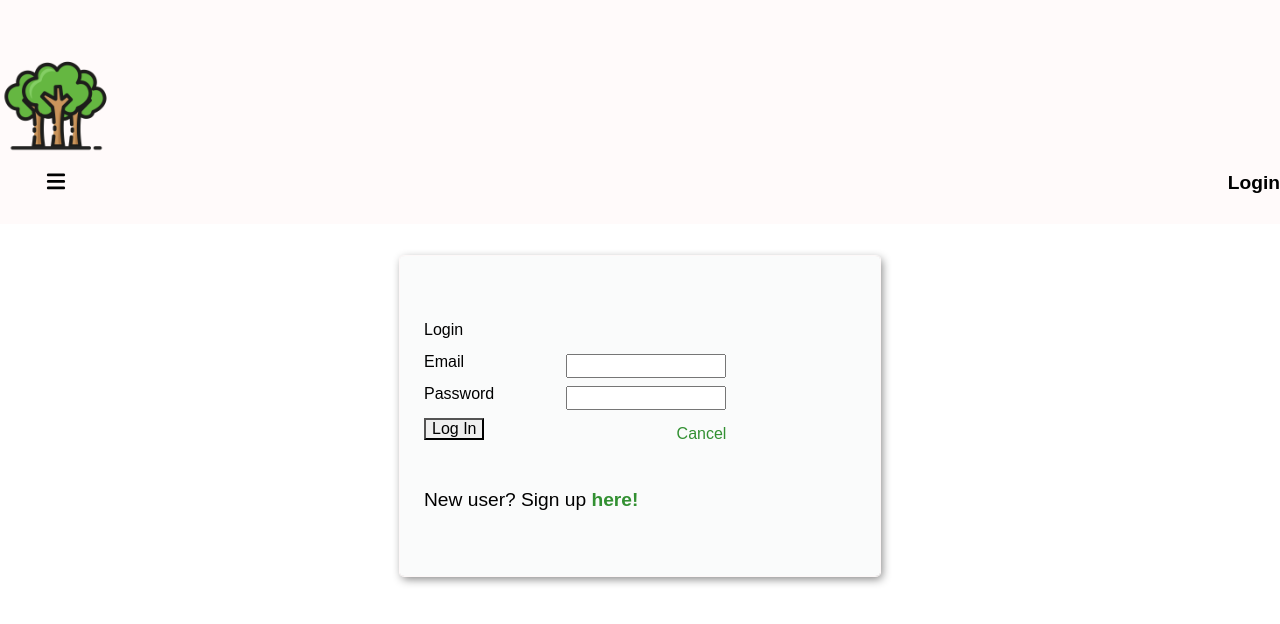
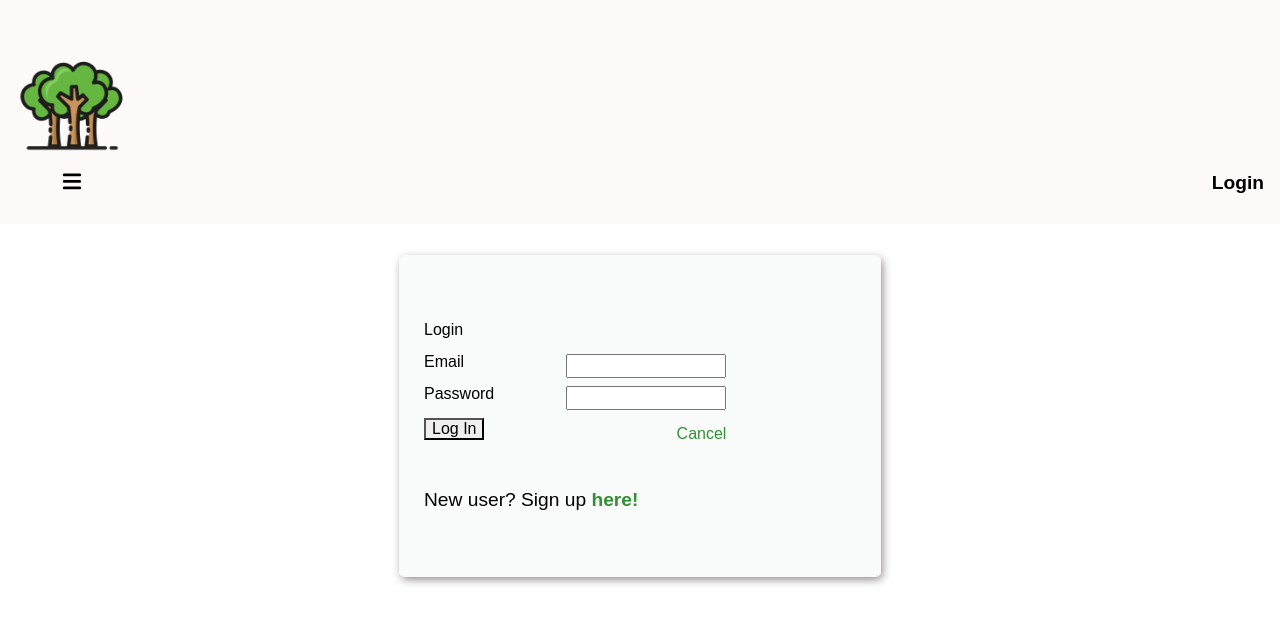
Before and after one commit to tkolsrud/daintree_react-client, a React (Vite) app: page /login in a window 1280 px wide. Shown: the top 624 px of the page. Built offline with nearby package versions, Linux system fonts and the light colour scheme; no server answers.

Commit message:
adds delete user

```diff
--- a/src/App.jsx
+++ b/src/App.jsx
@@ -45,7 +45,7 @@ function App() {
 
   return (
     <>
-    <ProfileContext.Provider value={{ profile, setProfile, handleSignupOrLogin }}>
+    <ProfileContext.Provider value={{ profile, setProfile, setUser,handleSignupOrLogin }}>
     <Navbar user={user} handleLogout={handleLogout}/>
       <Routes>
         <Route path='/' element={<Home />} />
--- a/src/components/LoginForm/LoginForm.jsx
+++ b/src/components/LoginForm/LoginForm.jsx
@@ -18,7 +18,6 @@ const LoginForm = ({ message, updateMessage, handleSignupOrLogin, setProfile })
 
     const handleSubmit = async (e) => {
         e.preventDefault()
-        console.log('submitted')
         try {
             const apiResponse = await authService.login(formData)
             setProfile(apiResponse)
--- a/src/components/Navbar/Navbar.module.css
+++ b/src/components/Navbar/Navbar.module.css
@@ -6,6 +6,8 @@
     padding-top: 3rem;
     padding-bottom: 2rem;
     background-color: snow;
+    padding-left: 1em;
+    padding-right: 1em;
 }
 
 .navbar_left {
@@ -37,4 +39,5 @@
 
 .login {
     font-weight: bold;
+    margin-left: 1em;;
 }
--- a/src/components/SignupForm/SignupForm.jsx
+++ b/src/components/SignupForm/SignupForm.jsx
@@ -21,8 +21,8 @@ function SignupForm({ message, updateMessage, handleSignupOrLogin, setProfile })
         e.preventDefault()
         try {
             const apiResponse = await authService.signup(formData)
+            handleSignupOrLogin()
             setProfile(apiResponse)
-            handleSignupOrLogin()
             navigate('/')
         } catch (err) {
             updateMessage(err.message)
--- a/src/pages/Profile/Profile.jsx
+++ b/src/pages/Profile/Profile.jsx
@@ -1,44 +1,27 @@
 import { useContext } from 'react'
-import { Link } from 'react-router-dom'
+import { Link, useNavigate } from 'react-router-dom'
 import * as profileService from '../../services/profileService'
 import { ProfileContext } from '../../App'
 import styles from './Profile.module.css'
 
+import * as authService from '../../services/authService'
 
 function Profile(){
-    const { profile, setProfile } = useContext(ProfileContext)
+    const { profile, setProfile, setUser } = useContext(ProfileContext)
+    const navigate = useNavigate()
 
-        const handleRemove = async(e) => {
+    const handleRemove = async(e) => {
             e.preventDefault()
             console.log(e.target.id.value)
             const updatedProfile = await profileService.removeFromCart(e.target.id.value)
             setProfile(updatedProfile)
         }
 
-        const renderShoppingCart = () => {
-            let shoppingCart= null
-            if(!profile.cart[0]){
-                shoppingCart = <h1>Cart Empty</h1>
-            } else {
-                shoppingCart = profile.cart.map((product, i) => {
-                return (
-                    <li key={i}>
-                        <Link to={`/product-info/${product.apiId}`} >
-                            <div className={styles.product_title}>
-                                {product.title}
-                            </div>
-                        </Link>
-                        <div>
-                            <form action="delete" onSubmit={handleRemove} >
-                                    <input hidden name="id" value={product._id} readOnly={true} />
-                                    <button type="submit">x</button>
-                            </form>
-                        </div>
-                    </li>
-                )
-            })
-        }
-        return shoppingCart
+        const handleDeleteAccount = async () => {
+            authService.deleteAccount()
+            setUser(null)
+            setProfile({})
+            navigate('/')
         }
 
         const shoppingCart = profile.cart.map((product, i) => {
@@ -75,7 +58,6 @@ function Profile(){
             <main className={styles.container}>
                 <section className={styles.user_info}>
                     <h1>{profile.username}</h1>
-                    {/* <p>{profile.email}</p> */}
                 </section>
                 <section>
                     <main className={styles.list_area}>
@@ -87,7 +69,7 @@ function Profile(){
                         </div>
                     </main>
                 </section>
-                <button className={styles.edit}>Edit Profile</button>
+                <button onClick={()=>handleDeleteAccount()} className={styles.delete}>Delete Account</button>
             </main>
         )
     }
--- a/src/services/authService.js
+++ b/src/services/authService.js
@@ -53,11 +53,11 @@ async function login(credentials){
 
 async function changePassword(credentials){
     try {
-        const res = await fetch(`BASE_URL}/change-password`, {
+        const res = await fetch(`${BASE_URL}/change-password`, {
             method: 'POST',
             headers: {
-                'Conten-Type': 'application/json',
                 'Authorization': `Bearer ${tokenService.getToken()}`,
+                'Headers': { 'Content-Type': 'application/json'},
             },
             body: JSON.stringify(credentials),
         })
@@ -74,4 +74,24 @@ async function changePassword(credentials){
     }
 }
 
-export { signup, getUser, logout, login, changePassword }
+async function deleteAccount() {
+        try {
+            const res = await fetch(`${BASE_URL}/delete-account`, {
+                method: 'DELETE',
+                headers: { 'Authorization': `Bearer ${tokenService.getToken()}`},
+            })
+            const json = await res.json()
+
+            if (json.err){
+                throw new Error(json.err)
+            }
+            tokenService.removeToken()
+            return json
+        } catch (err) {
+            throw err
+        }
+    }
+
+
+
+export { signup, getUser, logout, login, changePassword, deleteAccount }
```
